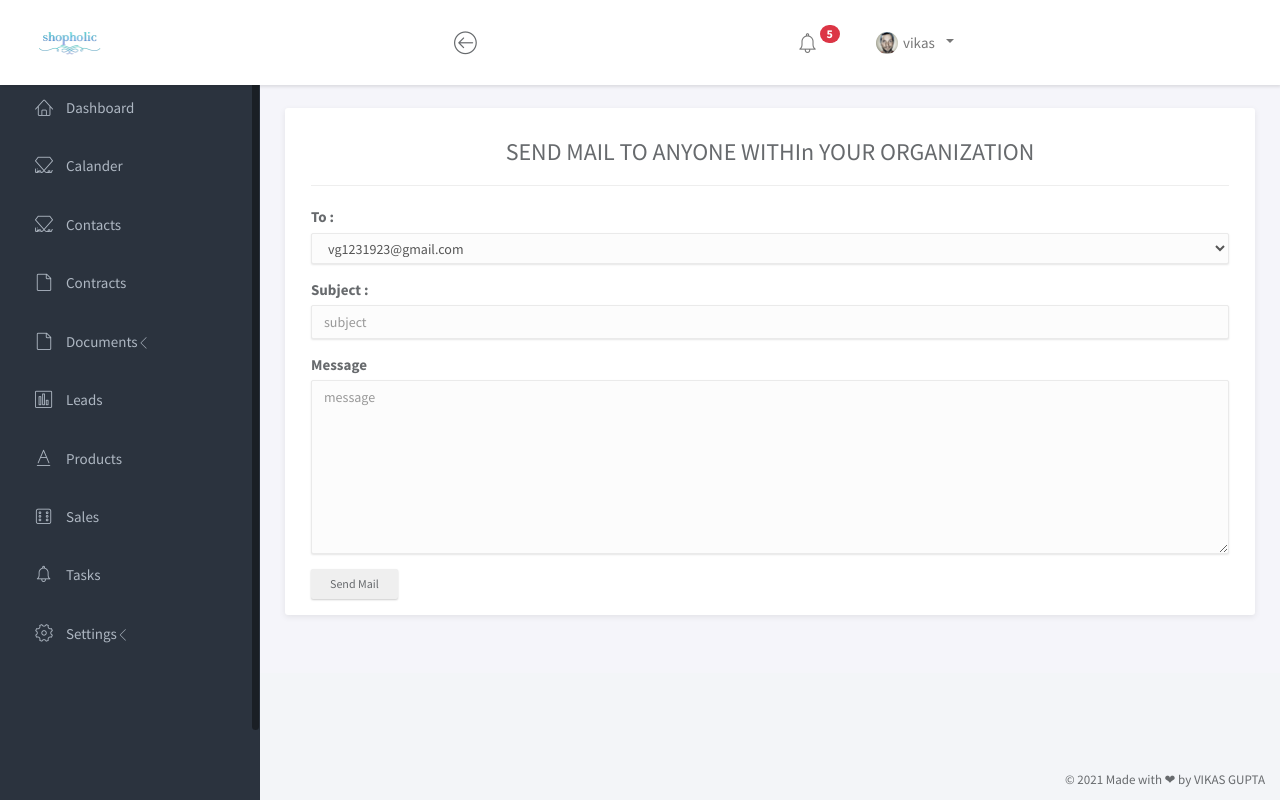
After one commit to vikas-0-3/ecart, a Django app: page /email in a window 1280 px wide. The commit adds this page. Run offline with Django 3.2, Linux system fonts and the light colour scheme; a user stored in the database is signed in; data comes from the database, SQL or seed files in the repository; both versions use the stored data as it was after the commit; some libraries are stand-ins or nearby versions.

Commit message:
added email functionality'

```diff
--- /dev/null
+++ b/ecart/shopping/templates/User/email/email.html
@@ -0,0 +1,44 @@
+{% load static %}
+{% include 'User/head.html' %}
+
+
+<div class="main">
+    <!-- MAIN CONTENT -->
+    <div class="main-content">
+        <div class="container-fluid">
+            <!-- OVERVIEW -->
+            <div class="panel panel-headline">
+                <div class="panel-body">
+                    <h3 class="text-center">SEND MAIL TO ANYONE WITHIn YOUR ORGANIZATION</h3>
+                    <hr>
+
+					<form method = "post" enctype="multipart/form-data">
+                        {% csrf_token %}
+
+                        <div class="form-group">
+                            <label for="customer">To :</label>
+                            <select class="form-control form-control-lg" name="to" id="to">
+                                {% for da in maillist %}
+                                    <option value="{{ da.email }}">{{ da.email }}</option>
+                                {% endfor %}
+                            </select>
+                        </div>
+                        <div class="form-group">
+                            <label for="customer">Subject : </label>
+                            <input type="text" class="form-control" name="subject" id="subject" placeholder="subject">
+                        </div>
+
+                        <div class="form-group">
+                            <label for="customer">Message</label>
+                            <textarea class="form-control " name="message" id="message" placeholder="message" rows="8"></textarea>
+                        </div>
+
+                        <button type="submit" class="btn btn-sm">Send Mail</button>
+                    </form>
+                </div>
+            </div>
+        </div>
+    </div>
+</div>
+
+                    {% include 'User/foot2.html' %}
--- a/ecart/shopping/templates/User/head.html
+++ b/ecart/shopping/templates/User/head.html
@@ -103,7 +103,7 @@
 							<a href="#" class="dropdown-toggle" data-toggle="dropdown"><img src="{% static 'images/img/user.png' %}" class="img-circle" alt="Avatar"> <span>{{ user.get_username }}</span>&ensp;</a>
 							<ul class="dropdown-menu">
 								<li><a href="profile"><i class="lnr lnr-user"></i> <span>My Profile</span></a></li>
-								<li><a href="#"><i class="lnr lnr-envelope"></i> <span>Message</span></a></li>
+								<li><a href="email"><i class="lnr lnr-envelope"></i> <span>Email</span></a></li>
 								<li><a href="logout"><i class="lnr lnr-exit"></i> <span>Logout</span></a></li>
 							</ul>
 						</li>
--- a/ecart/shopping/urls.py
+++ b/ecart/shopping/urls.py
@@ -11,6 +11,7 @@ urlpatterns = [
     path('register', views.register, name="register"),
     path('home', views.home, name="home"),
 
+    path('email', views.email, name="email"),
 
     path('profile', views.profile, name="profile"),
     path('editprofile', views.editprofile, name="editprofile"),
--- a/ecart/shopping/views.py
+++ b/ecart/shopping/views.py
@@ -13,6 +13,9 @@ date = datetime.date.today()
 
 from django.contrib.auth.models import User
 
+#email
+from django.conf import settings
+from django.core.mail import send_mail
 
 
 
@@ -88,6 +91,27 @@ def home(request):
     context["logsdata"] = Logs.objects.all().order_by('-id')[:10]
 
     return render(request, "User/index.html", context)
+
+
+@login_required(login_url='login')
+def email(request):
+    context = {}
+
+    context["maillist"] = User.objects.all()
+
+    if request.method == 'POST':
+        to = request.POST.get('to')
+        subject = request.POST.get('subject')
+        message = request.POST.get('message')
+
+
+        email_from = settings.EMAIL_HOST_USER
+        recipient_list = [to, ]
+        send_mail( subject, message, email_from, recipient_list )
+
+
+    return render(request, "User/email/email.html", context)
+
 
 
 @login_required(login_url='login')
```
Also changed, not shown: ecart/ecart/settings.py (+8 -0 lines), ecart/db.sqlite3.
